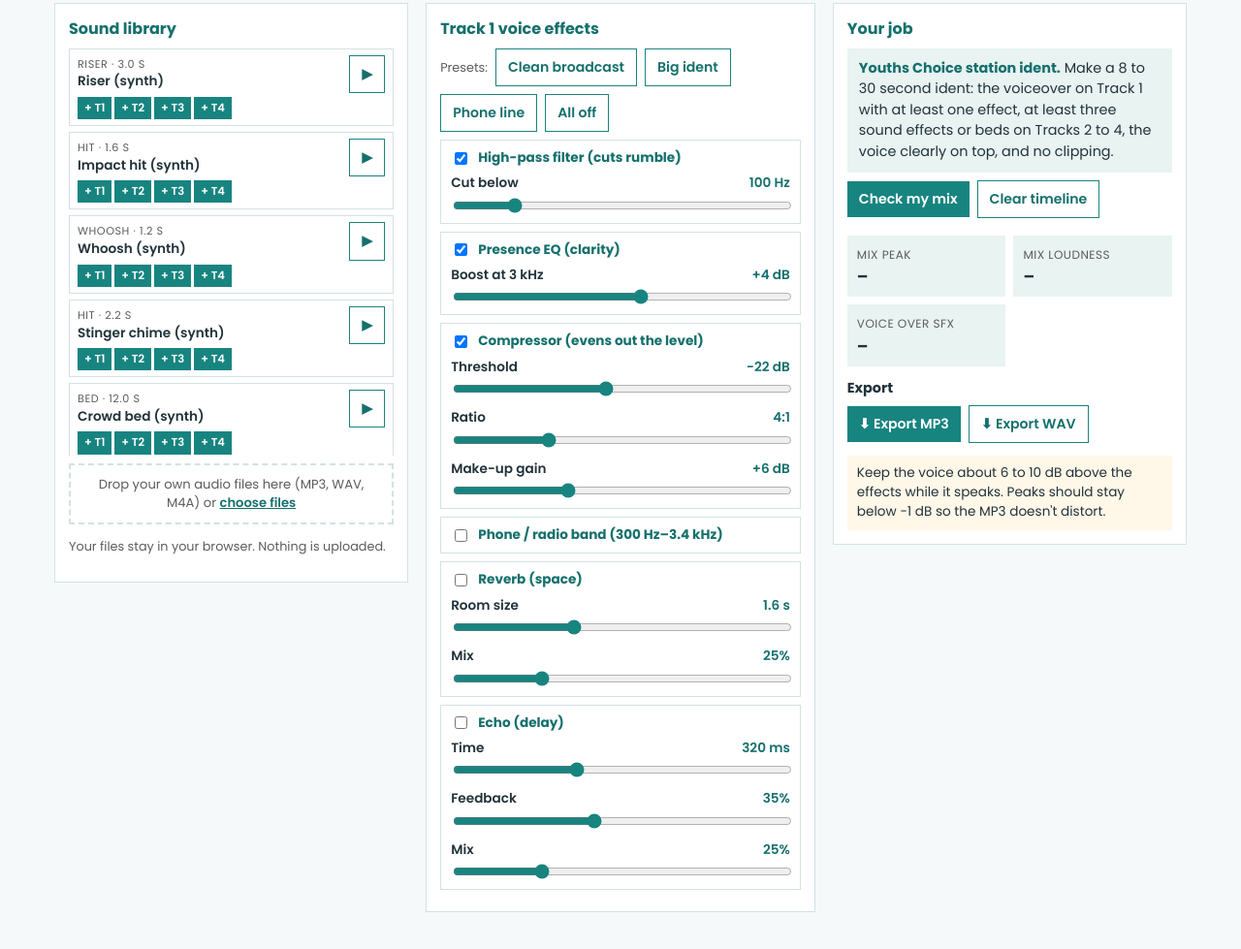
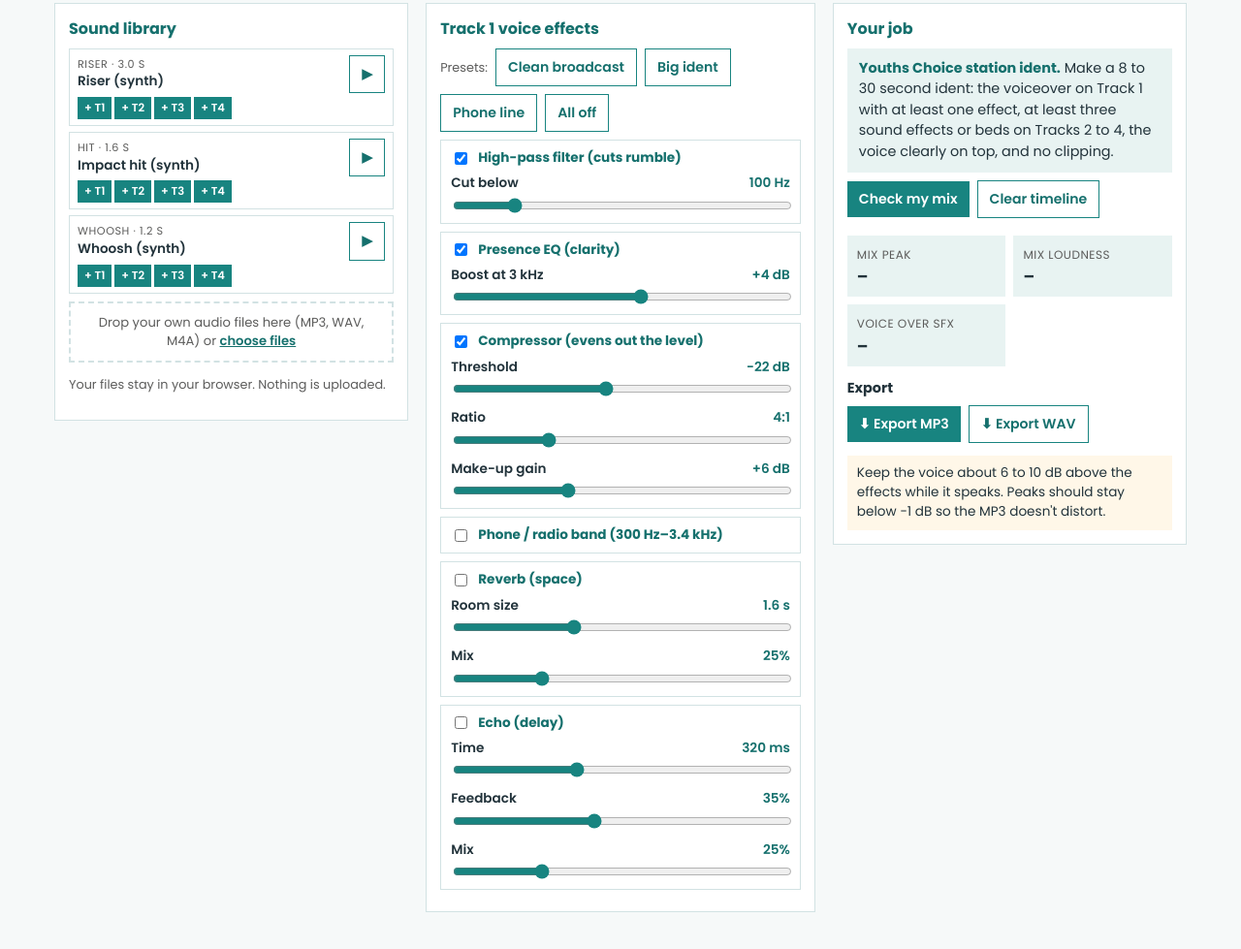
Before and after one commit to markpendergastradio-lgtm/sports-media, a plain HTML site: page sims/multitrack.html in a window 1280 px wide. Shown: the part 649-1628 px from the top of the page at 97% size. Drawn offline with Linux system fonts and the light colour scheme; no server answers.

Commit message:
Multitrack mixer: remove synth chime, crowd bed and music bed
Co-Authored-By: Claude Opus 5.5 <noreply@anthropic.com>
Claude-Session: https://claude.ai/code/session_018X9QXUnoCYaqGpi9sn3w2y

```diff
--- a/sims/multitrack.html
+++ b/sims/multitrack.html
@@ -153,10 +153,7 @@ function synthLib(a){
   return [
     {name:'Riser (synth)',kind:'Riser',track:1,buf:mk(3,(d,sr)=>{let ph=0;for(let i=0;i<d.length;i++){const t=i/sr,p=t/3;ph+=2*Math.PI*(200+1800*p*p)/sr;d[i]=(Math.sin(ph)*0.5+(Math.random()*2-1)*0.5*p)*p*p;}})},
     {name:'Impact hit (synth)',kind:'Hit',track:1,buf:mk(1.6,(d,sr)=>{let ph=0;for(let i=0;i<d.length;i++){const t=i/sr;ph+=2*Math.PI*(55+120*Math.exp(-t*18))/sr;d[i]=Math.sin(ph)*Math.exp(-t*3.2)+(Math.random()*2-1)*Math.exp(-t*30)*0.8;}})},
-    {name:'Whoosh (synth)',kind:'Whoosh',track:2,buf:mk(1.2,(d,sr)=>{let y=0;for(let i=0;i<d.length;i++){const t=i/sr,e=Math.sin(Math.PI*t/1.2)**2,a=0.02+0.3*e;y+=a*((Math.random()*2-1)-y);d[i]=y*e;}})},
-    {name:'Stinger chime (synth)',kind:'Hit',track:2,buf:mk(2.2,(d,sr)=>{for(let i=0;i<d.length;i++){const t=i/sr;d[i]=(Math.sin(2*Math.PI*880*t)+0.6*Math.sin(2*Math.PI*1320*t)+0.4*Math.sin(2*Math.PI*1760*t))*Math.exp(-t*2.2)*Math.min(1,t*200);}})},
-    {name:'Crowd bed (synth)',kind:'Bed',track:3,buf:crowdBuffer(a,12,7)},
-    {name:'Music bed 120 bpm (synth)',kind:'Bed',track:3,buf:musicBuffer(a,12,120,0)}
+    {name:'Whoosh (synth)',kind:'Whoosh',track:2,buf:mk(1.2,(d,sr)=>{let y=0;for(let i=0;i<d.length;i++){const t=i/sr,e=Math.sin(Math.PI*t/1.2)**2,a=0.02+0.3*e;y+=a*((Math.random()*2-1)-y);d[i]=y*e;}})}
   ];
 }
 async function loadLib(){
```
